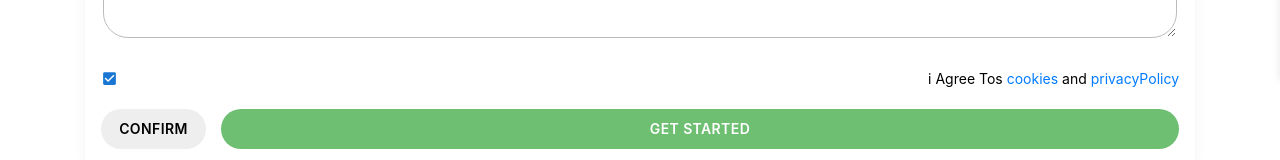
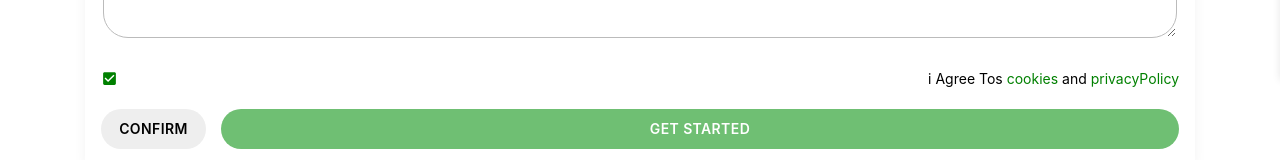
Before and after one commit to ziv-hagai/onbudz-new, a React (Create React App) app: page /registerbusiness in a window 1280 px wide. Shown: the part 720-880 px from the top of the page. Built offline with nearby package versions, Linux system fonts and the light colour scheme; no server answers.

Commit message:
register & login

```diff
--- a/src/components/cart/cart.css
+++ b/src/components/cart/cart.css
@@ -230,7 +230,7 @@
 .outline-box button {
   background-color: unset !important;
   border: 0 !important;
-  color: #1976d2 !important;
+  color: green !important;
 }
 
 .outline-box .promocode-input {
--- a/src/components/login/Login.js
+++ b/src/components/login/Login.js
@@ -83,7 +83,7 @@ const App = () => {
               margin="dense"
               {...register("email")}
               error={!!errors.email}
-              // style={Styles.inputStyle}
+            // style={Styles.inputStyle}
             />
             <TextField
               required
@@ -98,12 +98,20 @@ const App = () => {
               error={!!errors.password}
             />
             <div className="CheckLinkBlock">
+              {/* <FormControlLabel
+                control={<Checkbox defaultChecked />}
+                label={t("rememberMe")}
+              /> */}
               <FormControlLabel
-                control={<Checkbox defaultChecked />}
+                control={<Checkbox
+                  defaultChecked
+                  sx={{ color: 'green !important' }}
+                />
+                }
                 label={t("rememberMe")}
               />
               <Button className="forgotLink">
-                <Link to="/forgotPassword">{t("forgotPassword")}</Link>
+                <Link className="link" to="/forgotPassword">{t("forgotPassword")}</Link>
               </Button>
             </div>
             <div className="formBtn">
@@ -123,7 +131,7 @@ const App = () => {
         </Card>
         <Card style={{ marginTop: 20, boxShadow: "none" }}>
           <CardContent className="bottomLinks">
-            {t("registerMessage")} <Link to="/register">{t("register")}</Link>
+            {t("registerMessage")} <Link className="link" to="/register">{t("register")}</Link>
           </CardContent>
         </Card>
       </div>
--- a/src/components/register/Register.js
+++ b/src/components/register/Register.js
@@ -236,7 +236,9 @@ export default function Register() {
 
             <div className="CheckLinkBlock">
               <FormControlLabel
-                control={<Checkbox />}
+                control={<Checkbox
+                  sx={{ color: 'green !important' }}
+                />}
                 checked={isagree}
                 onChange={(e) => setIsagree(e.target.checked)}
                 label={t("iagree")}
@@ -266,7 +268,7 @@ export default function Register() {
         </Card>
         <Card style={{ marginTop: 20, boxShadow: "none" }}>
           <CardContent className="bottomLinks">
-            {t("alreadyaccount")} <Link to="/login">{t("log in")}</Link>
+            {t("alreadyaccount")} <Link className="link" to="/login">{t("log in")}</Link>
           </CardContent>
         </Card>
       </div>
--- a/src/components/register/RegisterBusiness.js
+++ b/src/components/register/RegisterBusiness.js
@@ -246,12 +246,16 @@ export default function RegisterBusiness() {
 
               <div className="CheckLinkBlock">
                 <FormControlLabel
-                  control={<Checkbox defaultChecked />}
+                  control={<Checkbox
+                    defaultChecked
+                    sx={{ color: 'green !important' }}
+                  />
+                  }
                   label=""
                 />
                 <p>
-                  {t("iAgreeToSiteRules")} <a href="/"> {t("cookies")}</a>{" "}
-                  {t("and")} <a href="/"> {t("privacyPolicy")}</a>
+                  {t("iAgreeToSiteRules")} <a className="link" href="/"> {t("cookies")}</a>{" "}
+                  {t("and")} <a className="link" href="/"> {t("privacyPolicy")}</a>
                 </p>
               </div>
 
--- a/src/components/register/registerBusiness.css
+++ b/src/components/register/registerBusiness.css
@@ -288,8 +288,7 @@
   right: 36px;
 }
 
-.ragiserForm
-  .css-1t8l2tu-MuiInputBase-input-MuiOutlinedInput-input::placeholder {
+.ragiserForm .css-1t8l2tu-MuiInputBase-input-MuiOutlinedInput-input::placeholder {
   text-align: right;
 }
 
@@ -324,3 +323,7 @@
     padding: 0 10px;
   }
 }
+
+.link {
+  color: green !important;
+}
```
Lines whose indentation alone changed are shown as unchanged.
